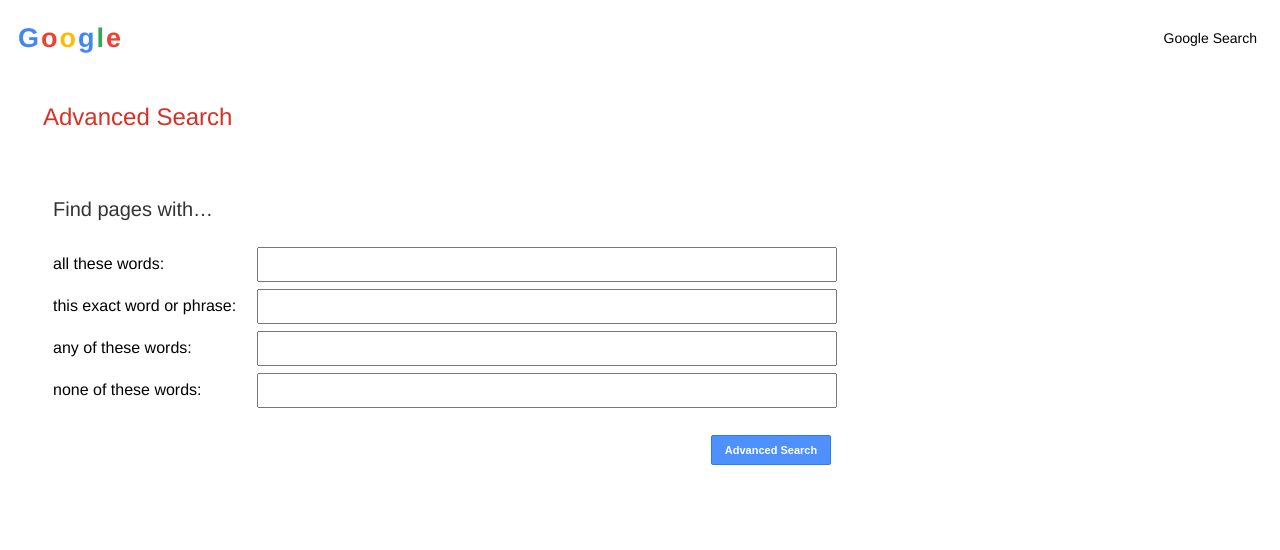
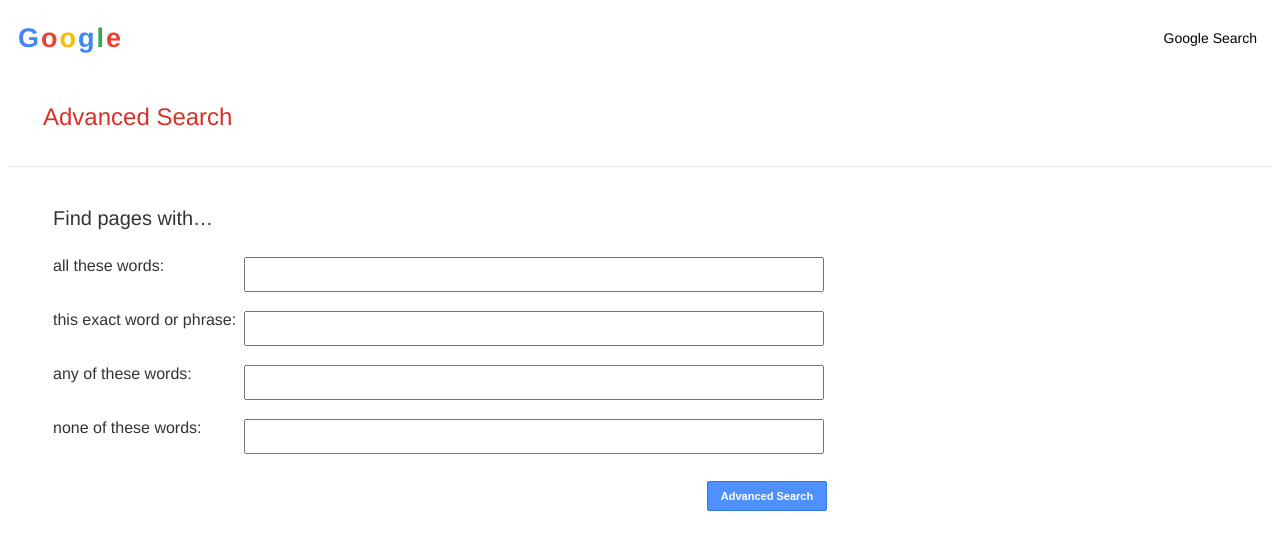
Before and after one commit to rafaelmourato/search, a plain HTML site: page advanced.html in a window 1280 px wide. Drawn offline with Linux system fonts and the light colour scheme.

Commit message:
Adjusting details necessary

```diff
--- a/advanced.html
+++ b/advanced.html
@@ -13,30 +13,49 @@
                 <a href="index.html">Google Search</a>
             </div>
         </div>
-        <div >
+        <div id="marTitle">
             <h3> Advanced Search</h3>
         </div>
         <div id="advancedQuest">
             <form action="https://www.google.com/search" method="GET">
                 <h4> Find pages with&hellip;</h4>
             <div class="inlineQuest">
+                <div class="first">
                     <label for="as_q"> all these words: </label>
+                </div>
+                <div class="second">
                     <input type="text" name="as_q" id="as_q" class="txtAdvanced">
                 </div>
+            </div>
             <div class="inlineQuest">
+                <div class="first">
                     <label for="as_epq"> this exact word or phrase: </label>
+                </div>
+                <div class="second">
                     <input type="text" name="as_epq" id="as_epq" class="txtAdvanced">
                 </div>
+            </div>
             <div class="inlineQuest">
+                <div class="first">
                     <label for="as_oq"> any of these words: </label>
+                </div>
+                <div class="second">
                     <input type="text" name="as_oq" id="as_oq" class="txtAdvanced">
                 </div>
+            </div>
             <div class="inlineQuest">
+                <div class="first">
                     <label for="as_eq"> none of these words: </label>
+                </div>
+                <div class="second">
                     <input type="text" name="as_eq" id="as_eq" class="txtAdvanced">
                 </div>
+            </div>
             <div id="divAdvBut">
+                <div class="first"></div>
+                <div class="second">
                     <button type="submit" id="advancedButton">Advanced Search</button>
+                </div>
             </div>
             </form>
         </div>
--- a/styles.css
+++ b/styles.css
@@ -10,14 +10,13 @@ h1{
 h3{
     color: #d93025;
     font-size: 24px;
-    margin: 25px 35px;
+    margin: 35px 35px;
     font-weight:normal;
-    margin-top: 35px;
-    margin-bottom: 35px;
 }
 
 h4{
     display: inline-block;
+    margin-top: 0px;
     font-size: 20px;
     font-weight: 500;
     color: #333;
@@ -25,23 +24,9 @@ h4{
     min-width: 800px;
 }
 
-.txtAdvanced{
-    width: 572px;
-    height: 29px;
-}
-
-#advancedQuest{
-    margin: 40px 2% 0 45px;
-    text-decoration: none;
-    flex-direction: column;
-    display: flex;
-
-}
-
-label{
-    display: inline-block;
-    min-width: 200px;
-    font-weight: lighter;
+#marTitle{
+    margin-bottom: 35px;
+    border-bottom: 1px solid rgb(232, 232, 232);
 }
 
 .left{
@@ -156,7 +141,9 @@ a:hover{
 
 .inlineQuest{
     height: 42px;
-    display: inline-block;
+    display: flex;
+    align-items: center;
+    margin-bottom: 12px;
     vertical-align: middle;
 }
 
@@ -166,13 +153,13 @@ a:hover{
     background-color: #4d90fe;
     color: #fff;
     border: 1px solid #3079ed;
-    align-self: flex-start;
+    float: right;
     font-size: 11px;
     border-radius: 2px;
     cursor: default;
     font-weight: bold;
     text-align: center;
-    margin-left: 658px;
+
 }
 
 #advancedButton:hover{
@@ -180,6 +167,42 @@ a:hover{
 }
 
 #divAdvBut{
-    display: flex;
+    display: flex;;
     margin-top: 20px;
 }
+.txtAdvanced{
+    width: 572px;
+    height: 29px;
+}
+
+#advancedQuest{
+    margin: 40px 2% 0 45px;
+    flex-direction: column;
+    display: flex;
+
+
+}
+
+.first{
+    width: 190px;
+    width: 16%;
+    font-size: 16px;
+    min-height: 42px;
+    font-weight: lighter;
+    color: #333;
+}
+
+.second{
+    min-width: 167px;
+    max-width: 583px;
+    min-height: 41px;
+    width: 50%;
+    flex-grow: 1;
+}
+
+.third{
+    min-width: 167px;
+    max-width: 583px;
+    min-height: 41px;
+    vertical-align: middle;
+}
```
Lines whose indentation alone changed are shown as unchanged.
